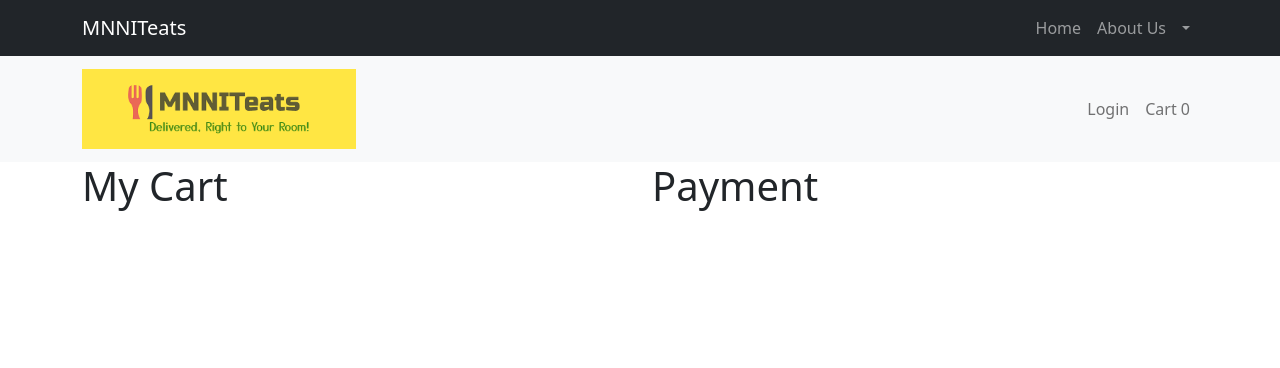
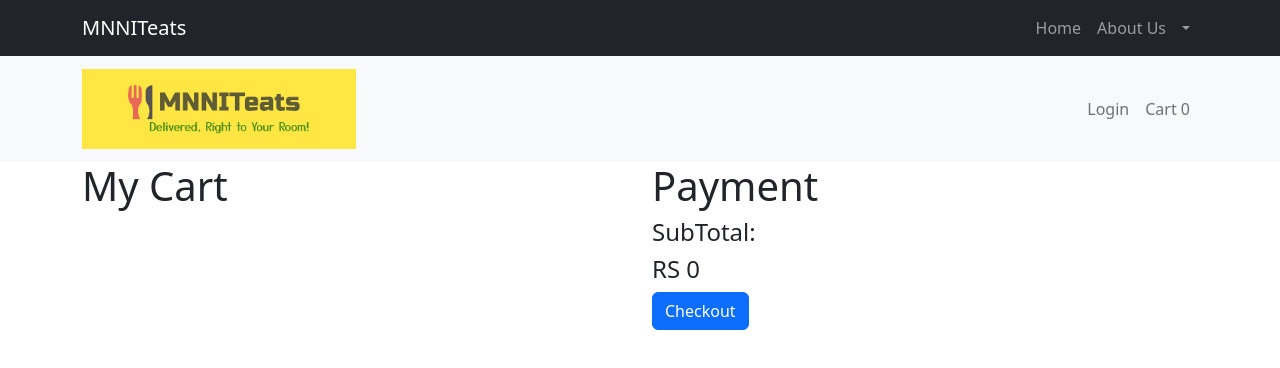
Before and after one commit to meisabhishekpatel/MNNITeats, a React (Create React App) app in the folder Client/: page /cart in a window 1280 px wide. Shown: the top 368 px of the page. Built offline with nearby package versions, Linux system fonts and the light colour scheme.

Commit message:
Deleting an item feature implemented

```diff
--- a/Client/src/actions/cartAction.js
+++ b/Client/src/actions/cartAction.js
@@ -9,6 +9,21 @@ export const addToCart = (pizza, quantity, variant) => (dispatch, getState) => {
         prices: pizza.prices,
         price: pizza.prices[0][variant] * quantity,
     };
+    if(cartItem.quantity>10){
+        alert("You can add only 10 pizzas at a time");
+    }
+    else{
+    if(cartItem.quantity < 1){
+        dispatch({type:"DELETE_FROM_CART",payload:pizza}) ;
+    }
+    else{
     dispatch({ type: "ADD_TO_CART", payload: cartItem });
-    localStorage.setItem('cartItems', JSON.stringify(getState().cartReducer.cartItems))
+    localStorage.setItem('cartItems', JSON.stringify(getState().cartReducer.cartItems));}
+}};
+
+export const deleteFromCart = (pizza) => (dispatch, getState) => {
+    dispatch({type:'DELETE_FROM_CART',payload:pizza})
+    const cartItems =getState().cartReducer.cartitems;
+    localStorage.setItem('cartItems',JSON.stringify(cartItems))
+
 }
--- a/Client/src/reducers/cartReducer.js
+++ b/Client/src/reducers/cartReducer.js
@@ -1,10 +1,26 @@
 export const cartReducer = (state = { cartItems: [] }, action) => {
     switch (action.type) {
-        case 'ADD_TO_CART':
-            return {
-                ...state,
-                cartItems: [...state.cartItems, action.payload]
+        case "ADD_TO_CART":
+            const alreadyExists = state.cartItems.find((item )=> item._id === action.payload._id);
+
+            if (alreadyExists) {
+                return {
+                    ...state,
+                    cartItems: state.cartItems.map(item => item._id === action.payload._id ? action.payload : item),
+                };
             }
-        default: return state
-    }
+            else {
+                return {
+                    ...state,
+                    cartItems: [...state.cartItems, action.payload],
+                };
+            }
+
+
+    case 'DELETE_FROM_CART':
+    return {
+            ...state,
+         cartItems: state.cartItems.filter((item)=> item._id !== action.payload._id ), };
+    default: return state;
 }
+};
--- a/Client/src/screens/CartScreen.jsx
+++ b/Client/src/screens/CartScreen.jsx
@@ -1,11 +1,15 @@
 import React from 'react'
-import {Container,Row,Col} from 'react-bootstrap'
-import { useSelector } from 'react-redux'
-import {FaMinusSquare,FaPlusSquare} from 'react-icons/fa'
+import {Container,Row,Col,Button} from 'react-bootstrap'
+import { useSelector,useDispatch } from 'react-redux'
+import {FaMinusSquare,FaPlusSquare,FaTrash} from 'react-icons/fa'
+import { addToCart,deleteFromCart } from '../actions/cartAction'
+
 
 const CartScreen = () => {
     const cartState = useSelector(state => state.cartReducer)
     const cartItems = cartState.cartItems
+    const dispatch = useDispatch();
+    const subTotal=cartItems.reduce((x,item) => x+item.price,0)
   return (
     <>
     <Container>
@@ -20,18 +24,33 @@ const CartScreen = () => {
                             <h5>{item.name} [{item.variant}]</h5>
                             <h6>
                                 {" "}
-                                Price : {item.quantity} X {item.prices[0][item.variant]} ={" "}{item.price}
+                                {/* Price : {item.quantity} X {item.prices[0][item.variant]} ={" "}{item.price} */}
                             </h6>
                             <h6>Quantity :&nbsp;
 
-                                <FaMinusSquare className="text-danger"/>&nbsp;
+                                <FaMinusSquare
+                                className="text-danger"
+                                style={{ cursor: "pointer" }}
+                                onClick={() => { dispatch(addToCart(item, item.quantity - 1, item.variant)) }}
+                            />&nbsp;
+
                                 {item.quantity}&nbsp;
-                                <FaPlusSquare className="text-success"/></h6>
+                                <FaPlusSquare
+                                className="text-success"
+                                tyle={{ cursor: "pointer" }}
+                                onClick={() => { dispatch(addToCart(item, item.quantity + 1, item.variant)) }}
+                                />
+                             </h6>
 
                             </Col>
                             <Col md={5}>
                                 <img alt={item.name} src={item.image} style={{width:'150px',height:'80px'}} />
-                            </Col>
+                                <FaTrash className="text-danger"
+                                 style={{cursor:"pointer",marginLeft:"20px" }}
+                                 onClick={() =>{
+                                    dispatch(deleteFromCart(item))}}/>
+                                        </Col>
+
                             <hr />
                             </>
                         ))
@@ -40,6 +59,9 @@ const CartScreen = () => {
             </Col>
             <Col md={4}>
                 <h1>Payment</h1>
+                <h4>SubTotal:</h4>
+                     <h4>RS {subTotal} </h4>
+                     <Button>Checkout</Button>
             </Col>
         </Row>
     </Container>
```
